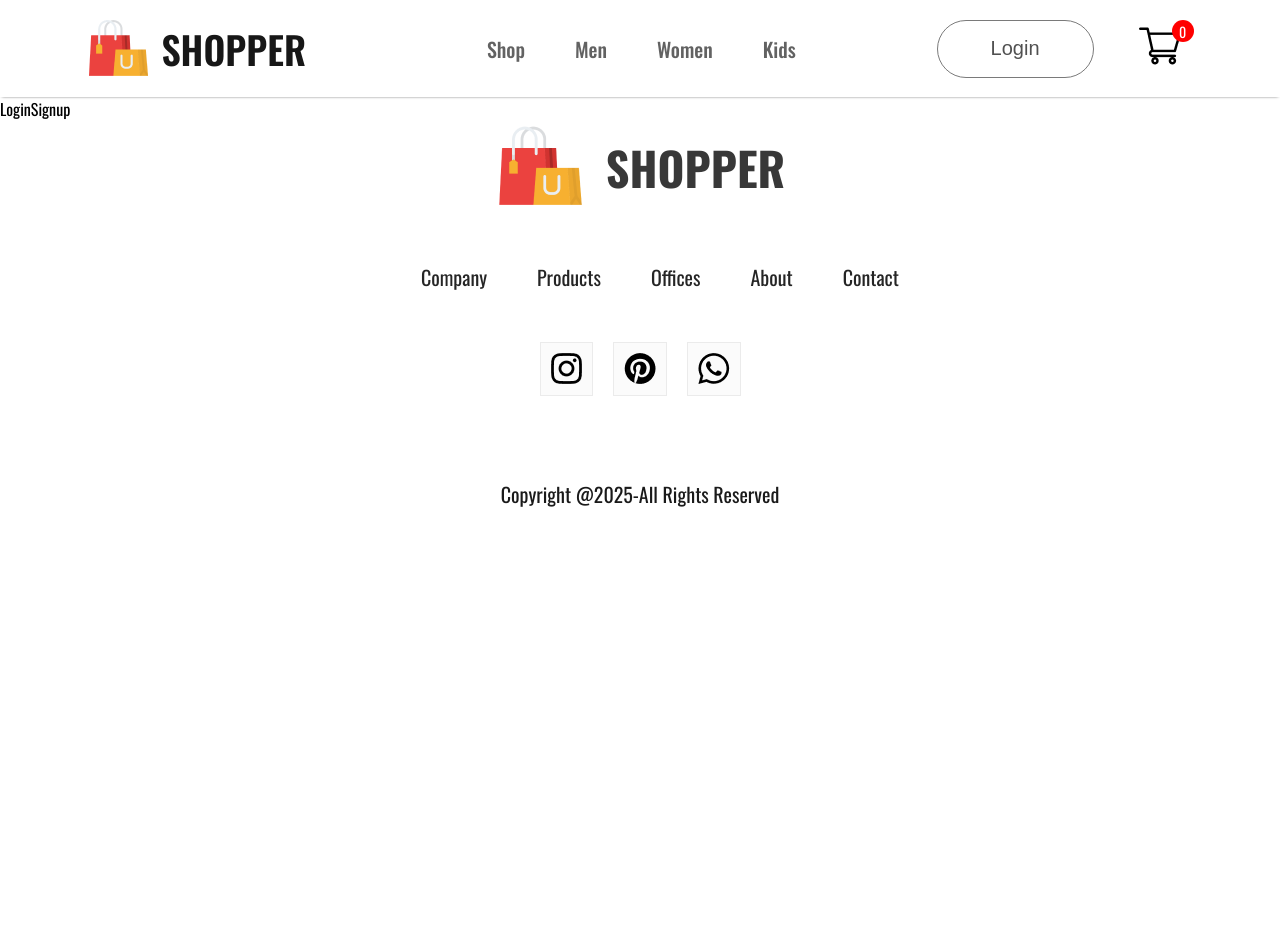
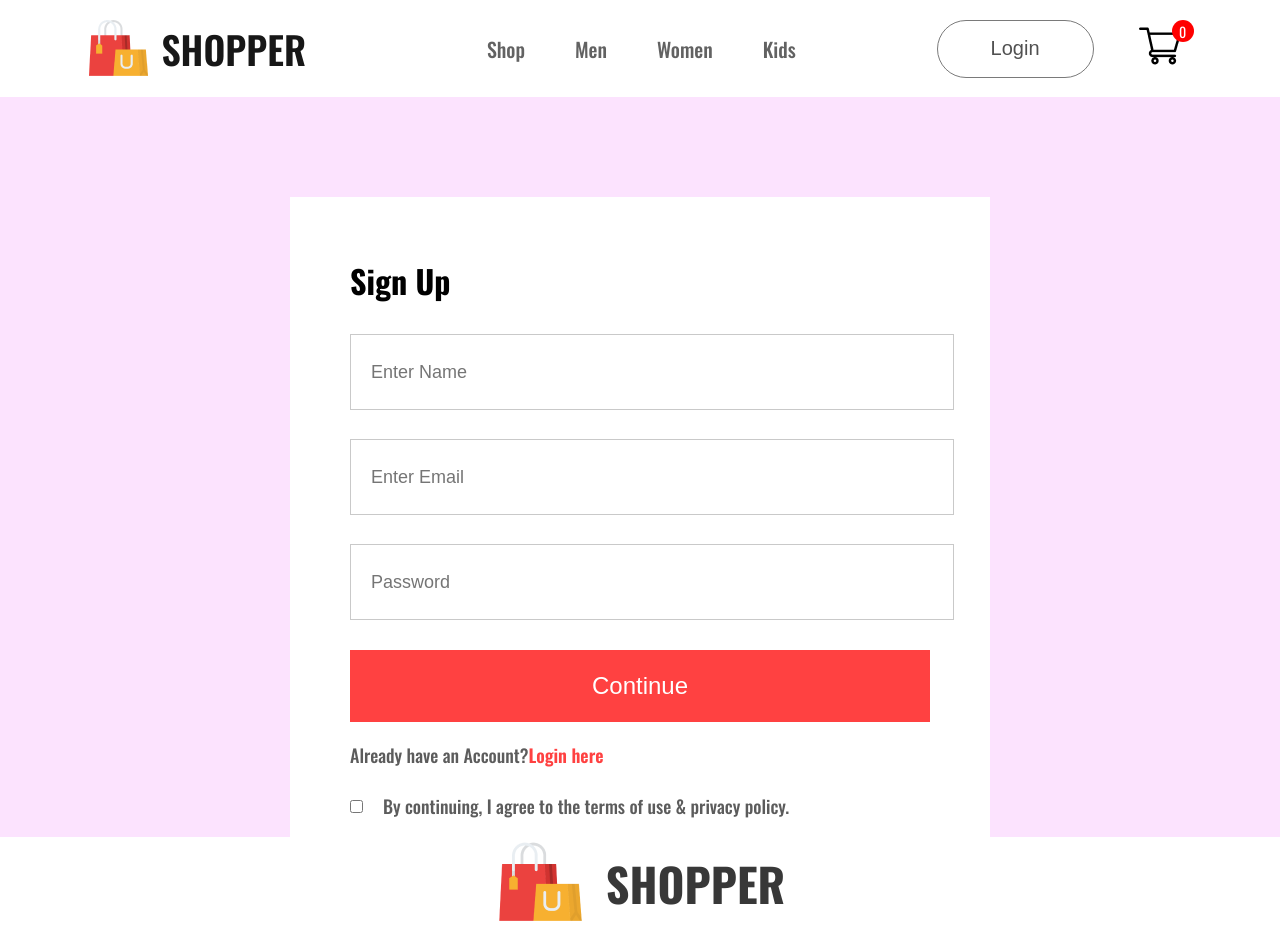
Before and after one commit to morggyogola/clothes_ecommerce_frontend, a React (Vite) app: page /login in a window 1280 px wide. Shown: the top 952 px of the page. Before the commit the page ends 800 px from the top, so only its background shows below. Built offline with nearby package versions, Linux system fonts and the light colour scheme.

Commit message:
Added the login and signup page

```diff
--- /dev/null
+++ b/src/Pages/CSS/LoginSignUp.css
@@ -0,0 +1,61 @@
+.loginsignup {
+  width: 100%;
+  height: 80vh;
+  background: #fce3fe;
+  padding-top: 100px;
+}
+.loginsignup-container {
+  width: 580px;
+  height: 600px;
+  background: white;
+  margin: auto;
+  padding: 40px 60px;
+}
+.loginsignup-container h1 {
+  margin: 20px 0px;
+}
+.loginsignup-fields {
+  display: flex;
+  flex-direction: column;
+  gap: 29px;
+  margin-top: 30px;
+}
+.loginsignup-fields input {
+  height: 72px;
+  width: 100%;
+  padding-left: 20px;
+  border: 1px solid #c9c9c9;
+  outline: none;
+  color: #5c5c5c;
+  font-size: 18px;
+}
+.loginsignup-container button {
+  width: 580px;
+  height: 72px;
+  color: white;
+  background: #ff4141;
+  margin-top: 30px;
+  border: none;
+  font-size: 24px;
+  font-weight: 500;
+  cursor: pointer;
+}
+.loginsignup-login {
+  margin-top: 20px;
+  color: #5c5c5c;
+  font-size: 18px;
+  font-weight: 500;
+}
+.loginsignup-agree {
+  display: flex;
+  align-items: center;
+  margin-top: 25px;
+  gap: 20px;
+  color: #5c5c5c;
+  font-size: 18px;
+  font-weight: 500;
+}
+.loginsignup-login span {
+  color: #ff4141;
+  font-weight: 600;
+}
--- a/src/Pages/LoginSignup.jsx
+++ b/src/Pages/LoginSignup.jsx
@@ -1,9 +1,25 @@
-import React from 'react'
+import React from "react";
+import "./CSS/LoginSignUp.css"
 
 const LoginSignup = () => {
   return (
-    <div>LoginSignup</div>
-  )
-}
+    <div className="loginsignup">
+      <div className="loginsignup-container">
+        <h1>Sign Up</h1>
+        <div className="loginsignup-fields">
+          <input type="text" placeholder="Enter Name"/>
+          <input type="email" placeholder="Enter Email"/>
+          <input type="password" placeholder="Password"/>
+        </div>
+        <button>Continue</button>
+        <p className="loginsignup-login">Already have an Account?<span>Login here</span></p>
+        <div className="loginsignup-agree">
+          <input type="checkbox" name="" id=""/>
+          <p>By continuing, I agree to the terms of use & privacy policy.</p>
+        </div>
+      </div>
+    </div>
+  );
+};
 
-export default LoginSignup
+export default LoginSignup;
--- a/src/Pages/ShopCategory.jsx
+++ b/src/Pages/ShopCategory.jsx
@@ -35,9 +35,7 @@
           }
         })}
       </div>
-      <div className="shopcategory-loadmore">
-        Explore More
-      </div>
+      <div className="shopcategory-loadmore">Explore More</div>
     </div>
   );
 };
```
Also changed, not shown: src/Pages/CSS/ShopCategory.css (+6 -6 lines).
